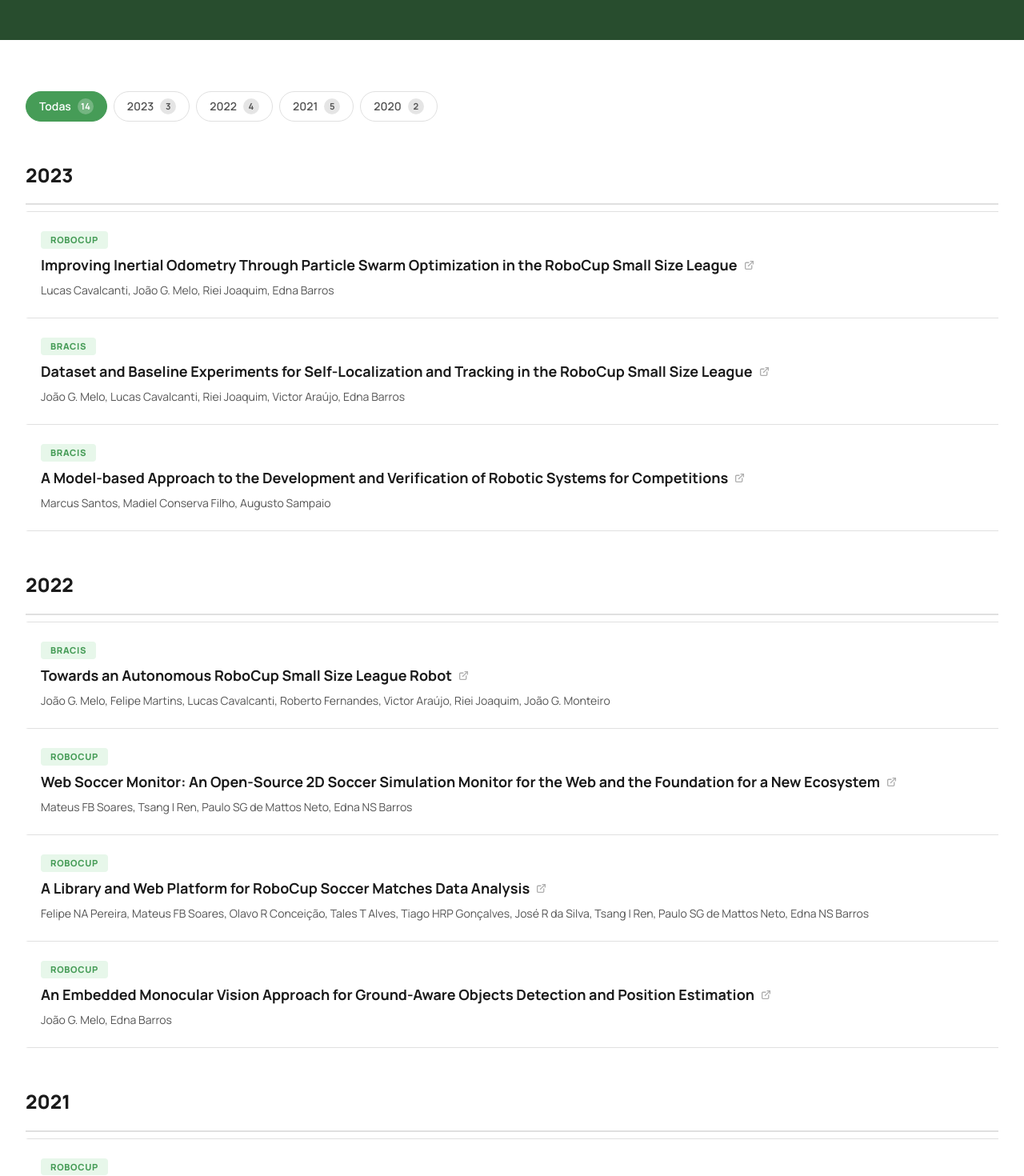
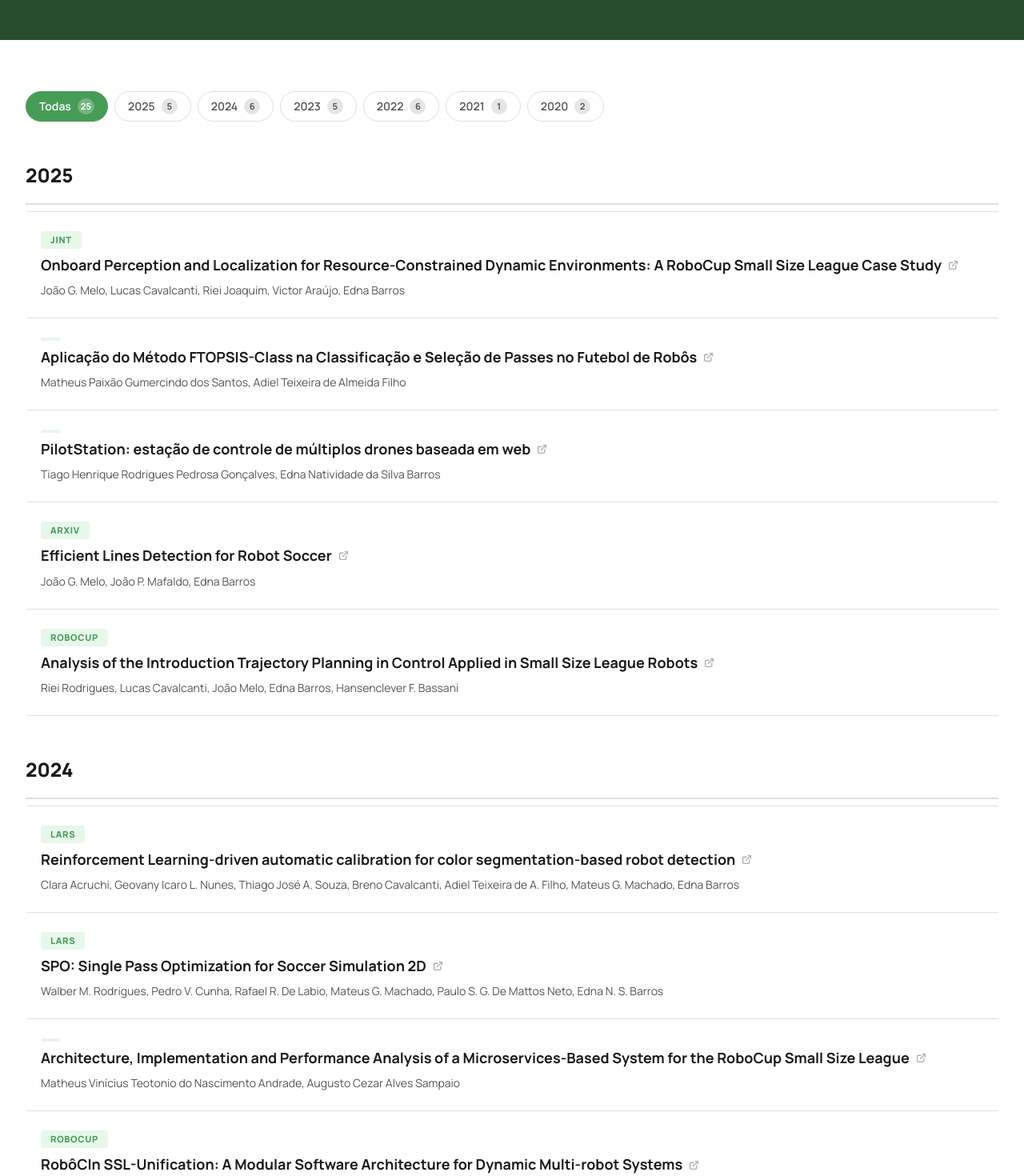
Before and after one commit to robocin/robocin-website, a React (Vite) app: page /publications in a window 1280 px wide. Shown: the part 340-1810 px from the top of the page at 80% size. Built offline with nearby package versions, Linux system fonts and the light colour scheme.

Commit message:
feat: replace mocked publications content with real content

```diff
--- a/content/publications/publications.js
+++ b/content/publications/publications.js
@@ -12,121 +12,211 @@
  */
 
 const publications = [
-  // ── 2023 ────────────────────────────────────────────────────────────────────
+  // ── 2025 ────────────────────────────────────────────────────────────────────
   {
     id: 1,
-    year: 2023,
+    year: 2025,
+    title: 'Onboard Perception and Localization for Resource-Constrained Dynamic Environments: A RoboCup Small Size League Case Study',
+    authors: ['João G. Melo', 'Lucas Cavalcanti', 'Riei Joaquim', 'Victor Araújo', 'Edna Barros'],
+    venue: 'JINT',
+    url: 'https://link.springer.com/article/10.1007/s10846-025-02259-8',
+  },
+  {
+    id: 2,
+    year: 2025,
+    title: 'Aplicação do Método FTOPSIS-Class na Classificação e Seleção de Passes no Futebol de Robôs',
+    authors: ['Matheus Paixão Gumercindo dos Santos', 'Adiel Teixeira de Almeida Filho'],
+    venue: '',
+    url: 'https://repositorio.ufpe.br/bitstream/123456789/66009/1/TCC%20Matheus%20Paix%c3%a3o%20Gumercindo%20dos%20Santos.pdf',
+  },
+  {
+    id: 3,
+    year: 2025,
+    title: 'PilotStation: estação de controle de múltiplos drones baseada em web',
+    authors: ['Tiago Henrique Rodrigues Pedrosa Gonçalves', 'Edna Natividade da Silva Barros'],
+    venue: '',
+    url: 'https://repositorio.ufpe.br/bitstream/123456789/65552/3/TCC%20Tiago%20Henrique%20Rodrigues%20Pedrosa%20Gon%c3%a7alves.pdf',
+  },
+  {
+    id: 4,
+    year: 2025,
+    title: 'Efficient Lines Detection for Robot Soccer',
+    authors: ['João G. Melo', 'João P. Mafaldo', 'Edna Barros'],
+    venue: 'ArXiv',
+    url: 'https://arxiv.org/abs/2507.19469',
+  },
+  {
+    id: 5,
+    year: 2025,
+    title: 'Analysis of the Introduction Trajectory Planning in Control Applied in Small Size League Robots',
+    authors: ['Riei Rodrigues', 'Lucas Cavalcanti', 'João Melo', 'Edna Barros', 'Hansenclever F. Bassani'],
+    venue: 'RoboCup',
+    url: 'https://link.springer.com/chapter/10.1007/978-3-031-85859-8_12',
+  },
+  // ── 2024 ────────────────────────────────────────────────────────────────────
+  {
+    id: 6,
+    year: 2024,
+    title: 'Reinforcement Learning-driven automatic calibration for color segmentation-based robot detection',
+    authors: ['Clara Acruchi', 'Geovany Icaro L. Nunes', 'Thiago José A. Souza', 'Breno Cavalcanti', 'Adiel Teixeira de A. Filho', 'Mateus G. Machado', 'Edna Barros'],
+    venue: 'LARS',
+    url: 'https://ieeexplore.ieee.org/document/10786410',
+  },
+  {
+    id: 7,
+    year: 2024,
+    title: 'SPO: Single Pass Optimization for Soccer Simulation 2D',
+    authors: ['Walber M. Rodrigues', 'Pedro V. Cunha', 'Rafael R. De Labio', 'Mateus G. Machado', 'Paulo S. G. De Mattos Neto', 'Edna N. S. Barros'],
+    venue: 'LARS',
+    url: 'https://ieeexplore.ieee.org/abstract/document/10786402',
+  },
+  {
+    id: 8,
+    year: 2024,
+    title: 'Architecture, Implementation and Performance Analysis of a Microservices-Based System for the RoboCup Small Size League',
+    authors: ['Matheus Vinícius Teotonio do Nascimento Andrade', 'Augusto Cezar Alves Sampaio'],
+    venue: '',
+    url: 'https://repositorio.ufpe.br/handle/123456789/58253',
+  },
+  {
+    id: 9,
+    year: 2024,
+    title: 'RobôCIn SSL-Unification: A Modular Software Architecture for Dynamic Multi-robot Systems',
+    authors: ['Victor Araújo', 'Riei Rodrigues', 'José Cruz', 'Lucas Cavalcanti', 'Matheus Andrade', 'Matheus Santos', 'João Melo', 'Pedro Oliveira', 'Ryan Morais', 'Edna Barros'],
+    venue: 'RoboCup',
+    url: 'https://link.springer.com/chapter/10.1007/978-3-031-55015-7_26',
+  },
+  {
+    id: 10,
+    year: 2024,
+    title: 'Análise das Implicações da adição de Planejamento de Trajetórias no Controle de Robôs Omnidirecionais Aplicado ao Futebol de Robôs',
+    authors: ['Riei Joaquim Matos Rodrigues', 'Edna Natividade da Silva Barros', 'Hansenclever de França Bassani'],
+    venue: '',
+    url: 'https://attena.ufpe.br/bitstream/123456789/59275/7/TCC%20Riei%20Joaquim%20Matos%20Rodrigues.pdf',
+  },
+  {
+    id: 11,
+    year: 2024,
     title: 'Improving Inertial Odometry Through Particle Swarm Optimization in the RoboCup Small Size League',
     authors: ['Lucas Cavalcanti', 'João G. Melo', 'Riei Joaquim', 'Edna Barros'],
     venue: 'RoboCup',
     url: 'https://link.springer.com/chapter/10.1007/978-3-031-55015-7_8',
   },
+  // ── 2023 ────────────────────────────────────────────────────────────────────
   {
-    id: 2,
+    id: 12,
     year: 2023,
     title: 'Dataset and Baseline Experiments for Self-Localization and Tracking in the RoboCup Small Size League',
     authors: ['João G. Melo', 'Lucas Cavalcanti', 'Riei Joaquim', 'Victor Araújo', 'Edna Barros'],
     venue: 'BRACIS',
-    url: 'https://ieeexplore.ieee.org/document/10333068',
+    url: 'https://ieeexplore.ieee.org/abstract/document/10333068',
   },
   {
-    id: 3,
+    id: 13,
     year: 2023,
-    title: 'A Model-based Approach to the Development and Verification of Robotic Systems for Competitions',
-    authors: ['Marcus Santos', 'Madiel Conserva Filho', 'Augusto Sampaio'],
-    venue: 'BRACIS',
-    url: 'https://ieeexplore.ieee.org/document/10333030',
-  },
-  // ── 2022 ────────────────────────────────────────────────────────────────────
-  {
-    id: 4,
-    year: 2022,
-    title: 'Towards an Autonomous RoboCup Small Size League Robot',
-    authors: ['João G. Melo', 'Felipe Martins', 'Lucas Cavalcanti', 'Roberto Fernandes', 'Victor Araújo', 'Riei Joaquim', 'João G. Monteiro'],
-    venue: 'BRACIS',
-    url: 'https://ieeexplore.ieee.org/document/9996004',
+    title: 'Exploring multi-agent deep reinforcement learning in IEEE very small size soccer',
+    authors: ['Felipe B. Martins', 'Hansenclever F. Bassani'],
+    venue: '',
+    url: 'https://repositorio.ufpe.br/handle/123456789/54823',
   },
   {
-    id: 5,
-    year: 2022,
-    title: 'Web Soccer Monitor: An Open-Source 2D Soccer Simulation Monitor for the Web and the Foundation for a New Ecosystem',
-    authors: ['Mateus FB Soares', 'Tsang I Ren', 'Paulo SG de Mattos Neto', 'Edna NS Barros'],
-    venue: 'RoboCup',
-    url: 'https://link.springer.com/chapter/10.1007/978-3-031-28469-4_16',
+    id: 14,
+    year: 2023,
+    title: 'Onboard perception and localization for resource-constrained dynamic environments: a RoboCup small size League Case Study',
+    authors: ['João G. Melo', 'Edna Barros'],
+    venue: '',
+    url: 'https://repositorio.ufpe.br/handle/123456789/52045',
   },
   {
-    id: 6,
-    year: 2022,
-    title: 'A Library and Web Platform for RoboCup Soccer Matches Data Analysis',
-    authors: ['Felipe NA Pereira', 'Mateus FB Soares', 'Olavo R Conceição', 'Tales T Alves', 'Tiago HRP Gonçalves', 'José R da Silva', 'Tsang I Ren', 'Paulo SG de Mattos Neto', 'Edna NS Barros'],
-    venue: 'RoboCup',
-    url: 'https://link.springer.com/chapter/10.1007/978-3-031-28469-4_15',
+    id: 15,
+    year: 2023,
+    title: 'Exploring Reinforcement Learning in Path Planning for Omnidirectional Robot Soccer',
+    authors: ['José Cruz', 'Edna Natividade da Silva Barros'],
+    venue: '',
+    url: 'https://repositorio.ufpe.br/bitstream/123456789/51592/5/Exploring_Reinforcement_Learning_in_Path_Planning_for_Omnidirectional_Robot_Soccer.pdf',
   },
   {
-    id: 7,
-    year: 2022,
+    id: 16,
+    year: 2023,
     title: 'An Embedded Monocular Vision Approach for Ground-Aware Objects Detection and Position Estimation',
     authors: ['João G. Melo', 'Edna Barros'],
     venue: 'RoboCup',
     url: 'https://link.springer.com/chapter/10.1007/978-3-031-28469-4_9',
   },
-  // ── 2021 ────────────────────────────────────────────────────────────────────
+  // ── 2022 ────────────────────────────────────────────────────────────────────
   {
-    id: 8,
-    year: 2021,
+    id: 17,
+    year: 2022,
+    title: 'Towards an Autonomous RoboCup Small Size League Robot',
+    authors: ['João G. Melo', 'Felipe Martins', 'Lucas Cavalcanti', 'Roberto Fernandes', 'Victor Araújo', 'Riei Joaquim', 'Edna Barros'],
+    venue: 'BRACIS',
+    url: 'https://ieeexplore.ieee.org/abstract/document/9996004',
+  },
+  {
+    id: 18,
+    year: 2022,
+    title: 'A Library and Web Platform for RoboCup Soccer Matches Data Analysis',
+    authors: ['Felipe Nunes de Almeida Pereira', 'Mateus Ferreira Borges Soares', 'Olavo R Conceição', 'Tales T Alves', 'Tiago HRP Gonçalves', 'José R da Silva', 'Edna Natividade da Silva Barros', 'Tsang I Ren', 'Paulo SG de Mattos Neto'],
+    venue: 'RoboCup',
+    url: 'https://link.springer.com/chapter/10.1007/978-3-031-28469-4_15',
+  },
+  {
+    id: 19,
+    year: 2022,
+    title: 'Web Soccer Monitor: An Open-Source 2D Soccer Simulation Monitor for the Web and the Foundation for a New Ecosystem',
+    authors: ['Mateus Ferreira Borges Soares', 'Edna Natividade da Silva Barros', 'Tsang I Ren', 'Paulo SG de Mattos Neto'],
+    venue: 'RoboCup',
+    url: 'https://link.springer.com/chapter/10.1007/978-3-031-28469-4_16',
+  },
+  {
+    id: 20,
+    year: 2022,
     title: 'A Telemetry-Based PI Tuning Strategy for Low-Level Control of an Omnidirectional Mobile Robot',
     authors: ['Victor Araújo', 'Felipe Martins', 'Roberto Fernandes', 'Edna Barros'],
     venue: 'RoboCup',
     url: 'https://link.springer.com/chapter/10.1007/978-3-030-98682-7_16',
   },
   {
-    id: 9,
-    year: 2021,
-    title: 'Dataset and Benchmarking of Real-Time Embedded Object Detection for RoboCup SSL',
-    authors: ['Roberto Fernandes', 'Walber M. Rodrigues', 'Edna Barros'],
-    venue: 'RoboCup',
-    url: 'https://link.springer.com/chapter/10.1007/978-3-030-98682-7_5',
-  },
-  {
-    id: 10,
-    year: 2021,
+    id: 21,
+    year: 2022,
     title: 'rSoccer: A Framework for Studying Reinforcement Learning in Small and Very Small Size Robot Soccer',
-    authors: ['Felipe B. Martins', 'Mateus G. Machado', 'Hansenclever F. Bassani', 'Pedro H. M. Braga', 'Edna S. Barros'],
+    authors: ['Felipe B. Martins', 'Mateus G. Machado', 'Pedro H. M. Braga', 'Hansenclever F. Bassani', 'Edna S. Barros'],
     venue: 'RoboCup',
     url: 'https://link.springer.com/chapter/10.1007/978-3-030-98682-7_14',
   },
   {
-    id: 11,
-    year: 2021,
-    title: 'Optimized Wireless Control and Telemetry Network for Mobile Soccer Robots',
-    authors: ['Lucas Cavalcanti', 'Riei Joaquim', 'Edna Barros'],
-    venue: 'RoboCup',
-    url: 'https://link.springer.com/chapter/10.1007/978-3-030-98682-7_15',
+    id: 22,
+    year: 2022,
+    title: 'Dataset and Benchmarking of Real-Time Embedded Object Detection for RoboCup SSL',
+    authors: ['Roberto Fernandes', 'Walber M. Rodrigues', 'Edna Barros'],
+    venue: 'ArXiv',
+    url: 'https://arxiv.org/pdf/2106.14597',
   },
+  // ── 2021 ────────────────────────────────────────────────────────────────────
   {
-    id: 12,
+    id: 23,
     year: 2021,
     title: 'Mechanical and Dynamic Analysis for Design and Development of a RoboCup SSL Dribbling Mechanism',
-    authors: ['Victor Araújo', 'Edgleyson Silva', 'João Guilherme Monteiro', 'Rebecca Sousa', 'Cecilia Silva', 'Pedro Henrique Santana'],
+    authors: ['Victor Araújo', 'Edgleyson Silva', 'João Guilherme Monteiro', 'Rebecca Sousa', 'Cecilia Silva', 'Pedro Henrique Santana', 'Edna Barros'],
     venue: 'BRACIS',
-    url: 'https://ieeexplore.ieee.org/document/9605377',
+    url: 'https://ieeexplore.ieee.org/abstract/document/9605377',
   },
   // ── 2020 ────────────────────────────────────────────────────────────────────
   {
-    id: 13,
+    id: 24,
     year: 2020,
-    title: 'An Analysis of Reinforcement Learning Applied to Coach Task in IEEE Very Small Size Soccer',
-    authors: ['Carlos H. C. Pena', 'Mateus G. Machado', 'Mariana S. Barros', 'José D.P. Silva', 'Lucas D. Macie', 'Tsang Ing Ren', 'Edna N.S. Barros', 'Pedro H.M. Braga', 'Hansenclever F. Bassani'],
-    venue: '',
-    url: '',
+    title: 'A Data Analysis Graphical User Interface for RoboCup 2D Soccer Simulation League',
+    authors: ['Felipe Nunes de Almeida Pereira', 'Mateus Ferreira Borges Soares', 'Edna Natividade da Silva Barros'],
+    venue: 'LARS',
+    url: 'https://ieeexplore.ieee.org/abstract/document/9307104',
   },
   {
-    id: 14,
+    id: 25,
     year: 2020,
-    title: 'A Data Analysis Graphical user Interface for RoboCup 2D Soccer Simulation League',
-    authors: ['Felipe N. A. Pereira', 'Mateus F. B. Soares', 'Edna N. S. Barros'],
-    venue: 'LARS',
-    url: 'https://ieeexplore.ieee.org/abstract/document/9307104',
+    title: 'Uma abordagem para tuning de um controlador PI para motores brushless DC: um estudo de caso aplicado ao controle de movimento de um robô omnidirecional',
+    authors: ['Victor Hugo Sabino dos Santos Araújo', 'Augusto Cezar Alves Sampaio'],
+    venue: '',
+    url: 'https://repositorio.ufpe.br/bitstream/123456789/38117/1/DISSERTA%C3%87%C3%83O%20Victor%20Hugo%20Sabino%20dos%20Santos%20Ara%C3%BAjo.pdf',
   },
 ];
 
```
